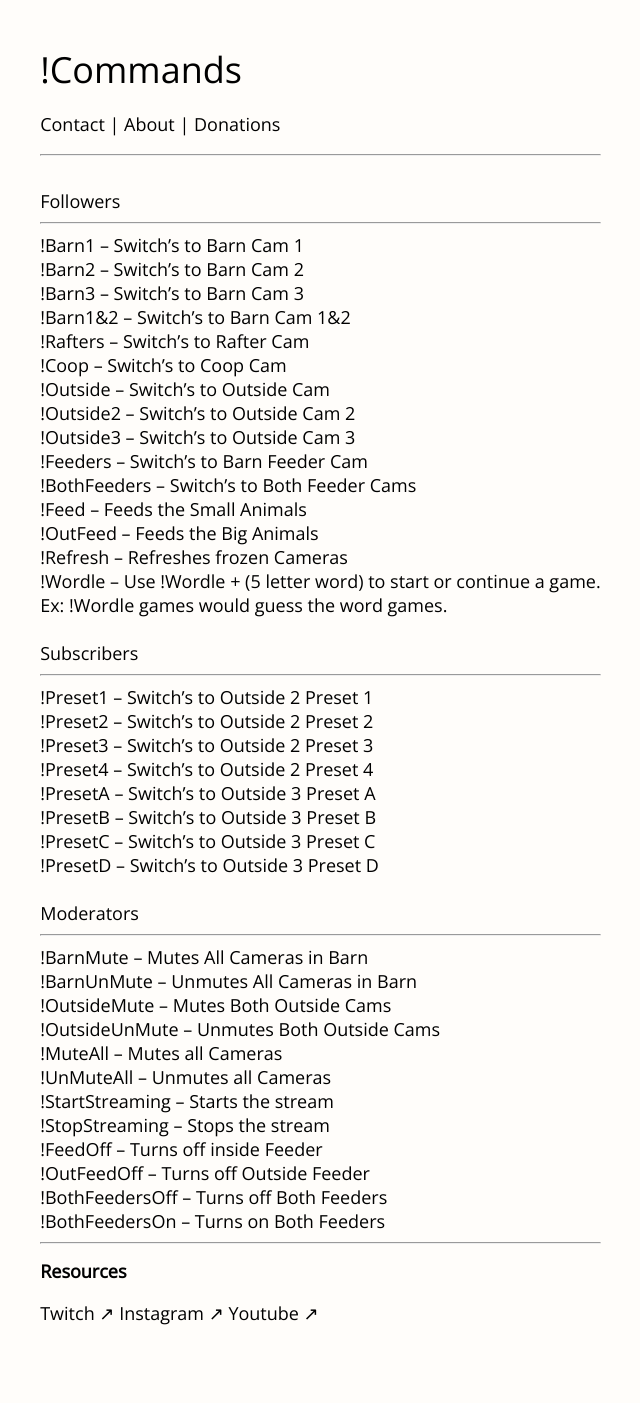
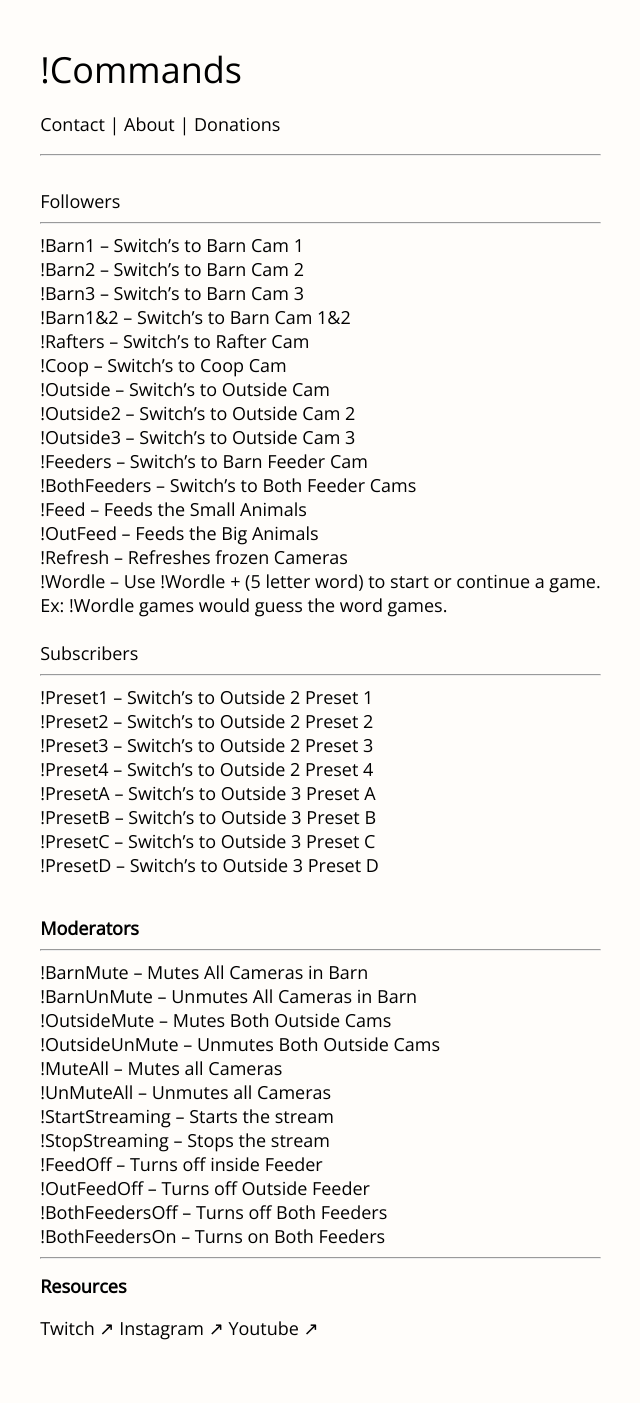
Before and after one commit to MNFarmHub/mnfarmhub.github.io, a Jekyll site: the page built from commands.html, in a window 1280 px wide. Shown: the whole page, without its empty margins (11-651 px from the left). Built offline with Jekyll 4.4.1, drawn with Linux system fonts in a browser that asks for light colours.

```diff
--- a/commands.html
+++ b/commands.html
@@ -47,7 +47,7 @@ Subscribers
 !PresetC – Switch’s to Outside 3 Preset C<br>
 !PresetD – Switch’s to Outside 3 Preset D<br>
 <br>
-Moderators
+<h2>Moderators</h2>
 <hr>
 !BarnMute – Mutes All Cameras in Barn<br>
 !BarnUnMute – Unmutes All Cameras in Barn<br>
```
